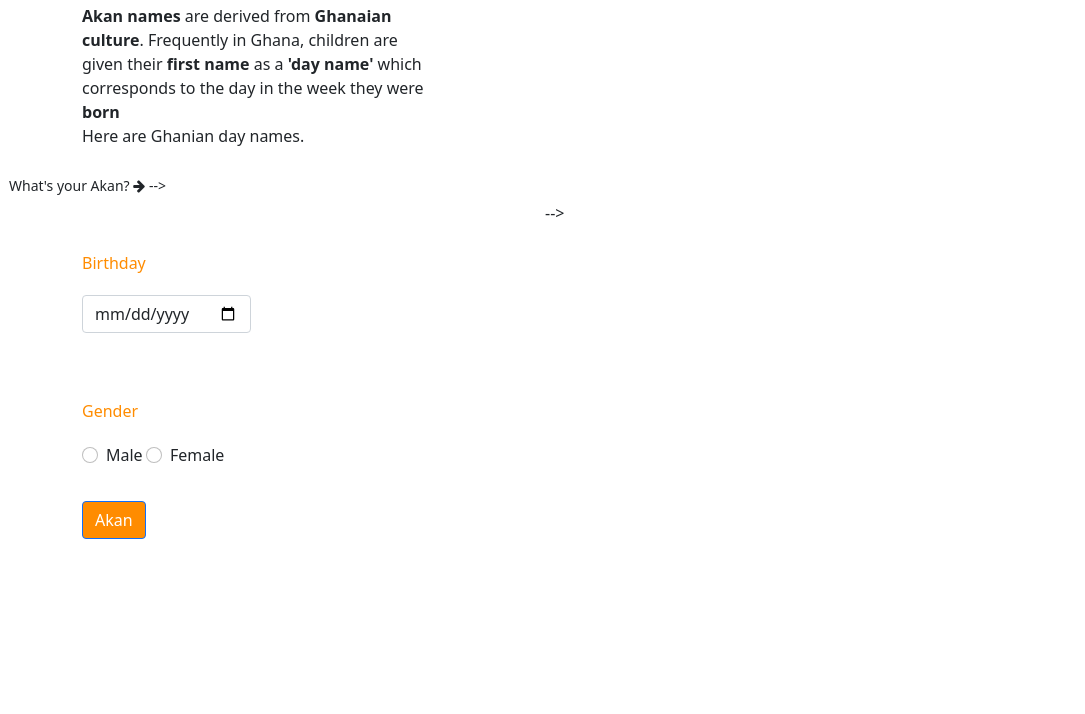
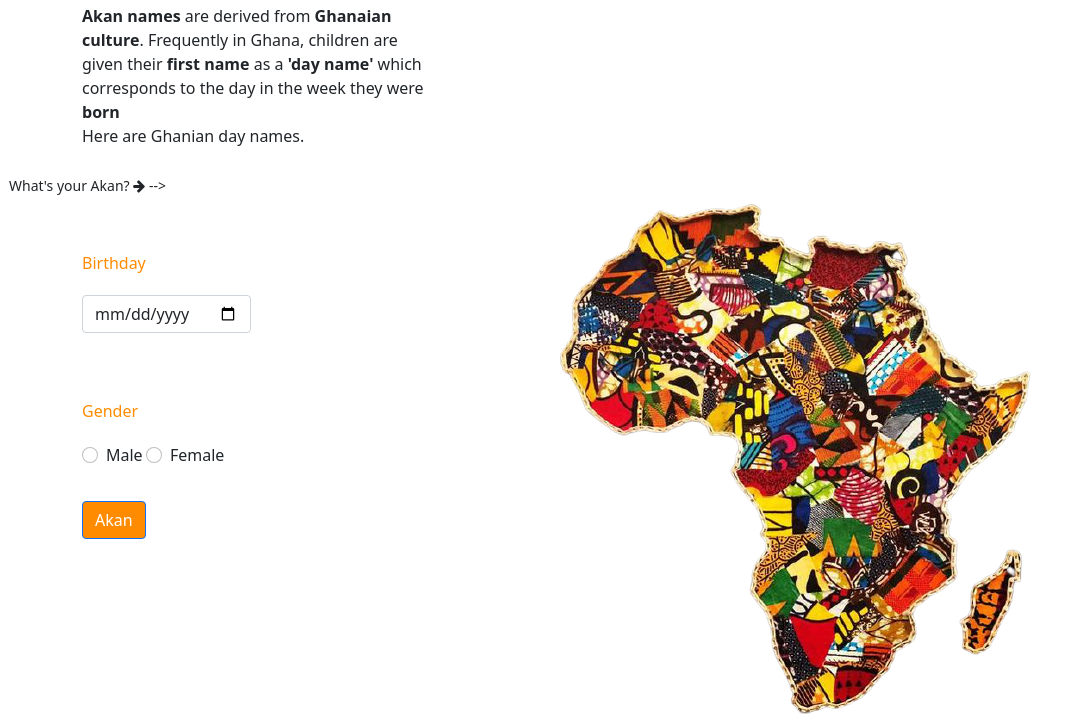
Before and after one commit to LauretteMongina/Laurette_akan, a plain HTML site: page index.html in a window 1280 px wide. Shown: the part 94-808 px from the top of the page, without its empty margins (0-1085 px from the left). Drawn offline with nearby package versions, Linux system fonts and the light colour scheme.

Commit message:
Adds a column and an African map image.

```diff
--- a/index.html
+++ b/index.html
@@ -64,11 +64,11 @@
                     </div>
              <button class="btn btn-primary" type="submit"style="background-color: darkorange;">Akan</button>
                   </div>
-             <!-- <div class="col-md-7 img">
+             <div class="col-md-7 img">
               <img src="./a-removebg-preview.png" alt="">
                </div>
                </div>
                </div>
                </section>
 </body>
-</html>  --> -->
+</html>
```
